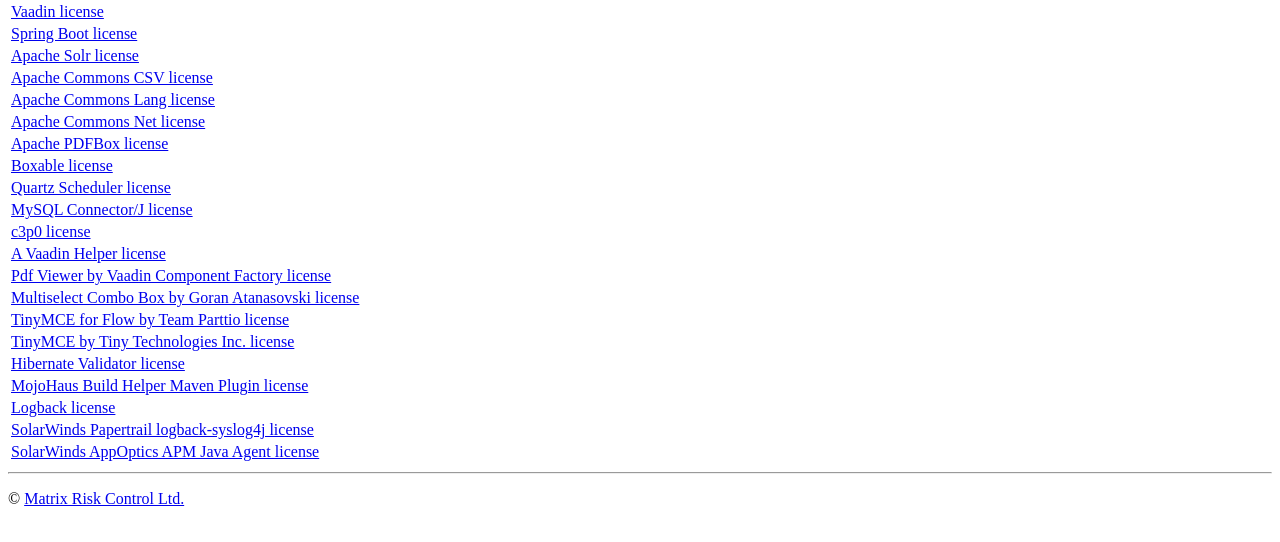
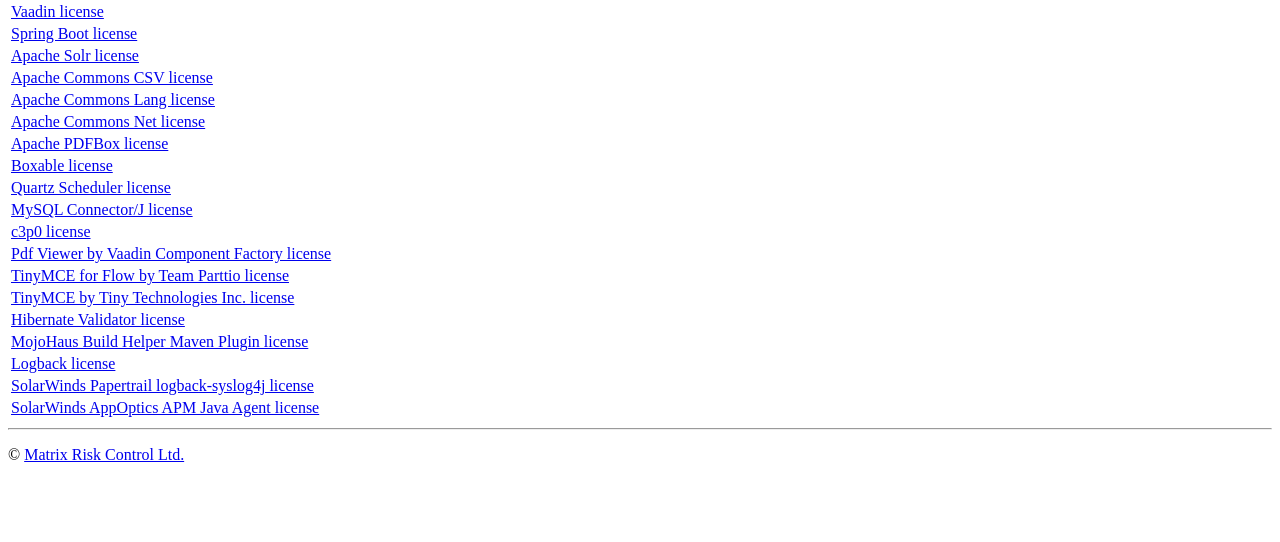
Before and after one commit to matrix-risk/matrix-risk.github.io, a plain HTML site: page license.html in a window 1280 px wide. Shown: the part 66-608 px from the top of the page. Drawn offline with Linux system fonts and the light colour scheme.

Commit message:
TECH-190: Update third-party software license notice to reflect Xion code base changes made as of latest major round of component upgrades.

```diff
--- a/license.html
+++ b/license.html
@@ -43,19 +43,13 @@
             <td><a href="https://raw.githubusercontent.com/swaldman/c3p0/master/LICENSE">c3p0 license</a></td>
         </tr>
         <tr>
-            <td><a href="https://raw.githubusercontent.com/Artur-/a-vaadin-helper/master/LICENSE">A Vaadin Helper license</a></td>
-        </tr>
-        <tr>
             <td><a href="https://raw.githubusercontent.com/vaadin-component-factory/vcf-pdf-viewer-flow/main/LICENSE">Pdf Viewer by Vaadin Component Factory license</a></td>
-        </tr>
-        <tr>
-            <td><a href="https://raw.githubusercontent.com/gatanaso/multiselect-combo-box-flow/main/LICENSE">Multiselect Combo Box by Goran Atanasovski license</a></td>
         </tr>
         <tr>
             <td><a href="https://raw.githubusercontent.com/parttio/tinymce-for-flow/master/LICENSE">TinyMCE for Flow by Team Parttio license</a></td>
         </tr>
         <tr>
-            <td><a href="https://raw.githubusercontent.com/tinymce/tinymce/5.6.1/LICENSE.TXT">TinyMCE by Tiny Technologies Inc. license</a></td>
+            <td><a href="https://raw.githubusercontent.com/tinymce/tinymce/5.10.9/LICENSE.TXT">TinyMCE by Tiny Technologies Inc. license</a></td>
         </tr>
         <tr>
             <td><a href="https://raw.githubusercontent.com/hibernate/hibernate-validator/main/license.txt">Hibernate Validator license</a></td>
```
